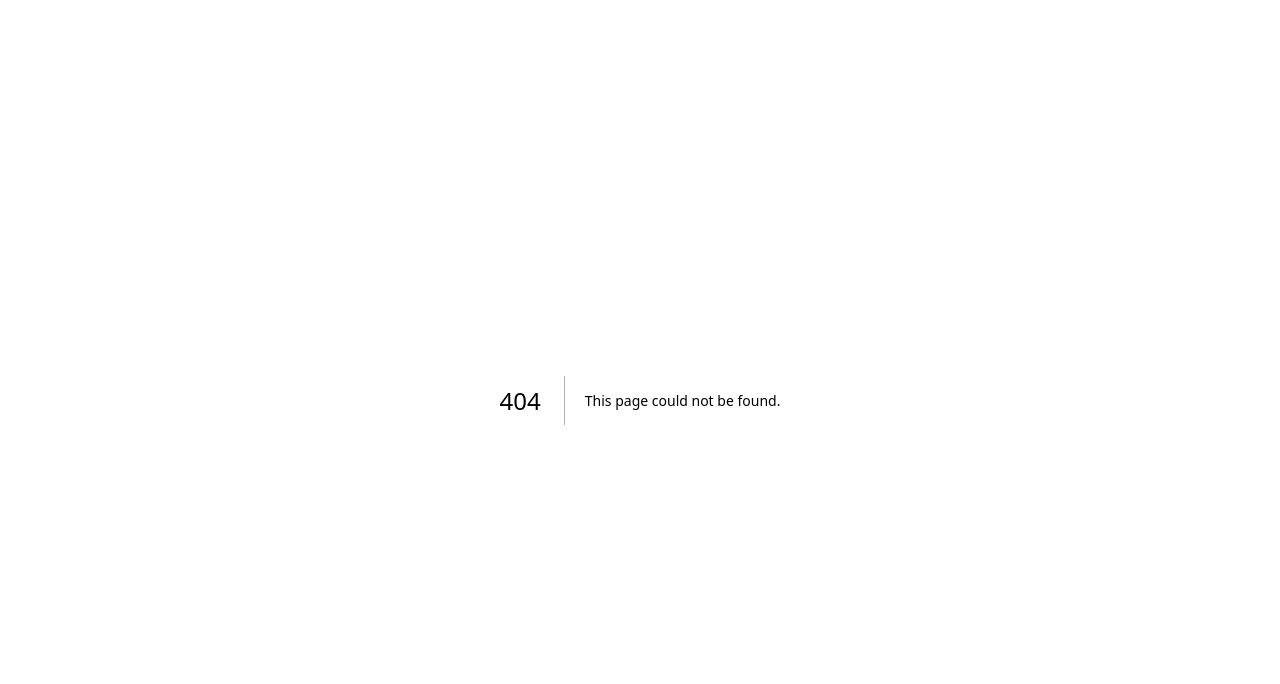
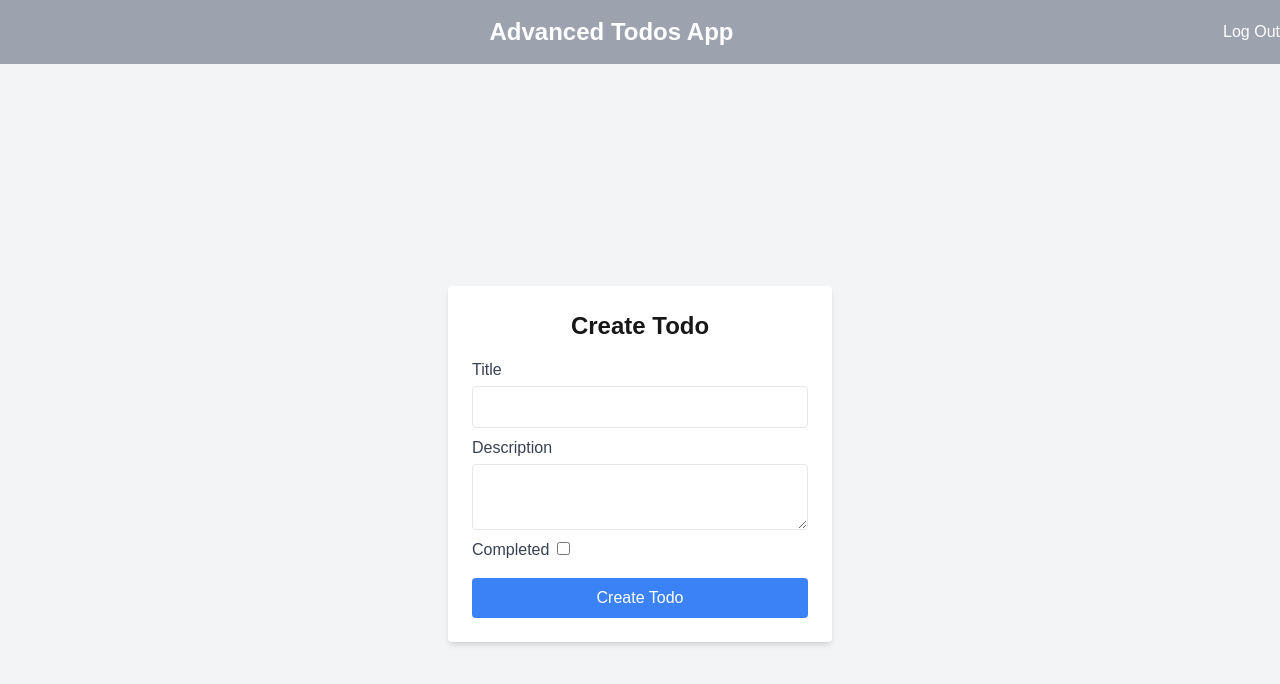
Before and after one commit to kaustubhraut-07/Advance-Todo-app-frontend, a Next.js app: page /createtodo in a window 1280 px wide. Before the commit this address had no page. Shown: the top 684 px of the page. Built offline with nearby package versions, Linux system fonts and the light colour scheme; no server answers.

Commit message:
added totify and other bug fixes done

```diff
--- a/package.json
+++ b/package.json
@@ -14,7 +14,8 @@
     "next-auth": "^4.24.8",
     "react": "^18",
     "react-dom": "^18",
-    "react-router-dom": "^6.26.2"
+    "react-router-dom": "^6.26.2",
+    "react-toastify": "^10.0.5"
   },
   "devDependencies": {
     "@types/node": "^20.16.10",
--- /dev/null
+++ b/src/app/createtodo/page.tsx
@@ -0,0 +1,107 @@
+'use client'
+
+import { useSession } from 'next-auth/react';
+import React, { useState } from 'react'
+import { ToastContainer, toast } from 'react-toastify';
+import 'react-toastify/dist/ReactToastify.css';
+const page = () => {
+  const [formData, setFormData] = useState({
+    title: '',
+    description: '',
+    completed: false,
+  })
+  const apiUrl = process.env.NEXT_PUBLIC_BACKEND_URL;
+
+  const handleChange = (e : any) => {
+    const { name, value, type, checked } = e.target
+    setFormData({
+      ...formData,
+      [name]: type === 'checkbox' ? checked : value,
+    })
+  }
+  const {data : Session} = useSession();
+  const notify = () => toast("Todo created!");
+
+  const handleSubmit = async (e: React.FormEvent) => {
+    e.preventDefault()
+    try {
+      const response = await fetch(`${apiUrl}todo/createTododo/${Session?.user?.email}/`, {
+        method: 'POST',
+        headers: {
+          'Content-Type': 'application/json',
+        },
+        body: JSON.stringify(formData),
+      })
+
+      if (!response.ok) {
+        throw new Error('Error creating Todo')
+      }
+
+      const data = await response.json()
+      console.log('Todo created successfully:', data)
+      notify();
+
+
+      setFormData({
+        title: '',
+        description: '',
+        completed: false,
+      })
+
+    } catch (error) {
+      console.error('Error:', error)
+    }
+  }
+
+  return (
+    <div className="flex justify-center items-center h-screen bg-gray-100">
+      <form onSubmit={handleSubmit} className="bg-white p-6 rounded shadow-md w-96">
+        <h2 className="text-2xl font-bold mb-4 text-center">Create Todo</h2>
+
+        <label className="block mb-2 text-gray-700">
+          Title
+          <input
+            type="text"
+            name="title"
+            value={formData.title}
+            onChange={handleChange}
+            className="block w-full mt-1 p-2 border rounded"
+            required
+          />
+        </label>
+
+        <label className="block mb-2 text-gray-700">
+          Description
+          <textarea
+            name="description"
+            value={formData.description}
+            onChange={handleChange}
+            className="block w-full mt-1 p-2 border rounded"
+            required
+          />
+        </label>
+
+        <label className="block mb-4 text-gray-700">
+          Completed
+          <input
+            type="checkbox"
+            name="completed"
+            checked={formData.completed}
+            onChange={handleChange}
+            className="ml-2"
+          />
+        </label>
+
+        <button
+          type="submit"
+          className="w-full bg-blue-500 text-white p-2 rounded hover:bg-blue-600 transition duration-200"
+        >
+          Create Todo
+        </button>
+      </form>
+      <ToastContainer />
+    </div>
+  )
+}
+
+export default page
--- a/src/app/dashboard/page.tsx
+++ b/src/app/dashboard/page.tsx
@@ -36,17 +36,17 @@ const DashboardPage: React.FC = () => {
   const handleEdit = (id: number) => {
     const todo = todos.find(t => t.id === id);
     console.log(todo,"todo");
-    if (todo) {
-      router.push({
-        pathname: '/edittodo',
-        query: {
-          pid: todo.id,
-          title: todo.title,
-          description: todo.description,
-          completed: todo.completed,
-        }
-      });
-    }
+    // if (todo) {
+    //   router.push({
+    //     pathname: '/edittodo',
+    //     query: {
+    //       pid: todo.id,
+    //       title: todo.title,
+    //       description: todo.description,
+    //       completed: todo.completed,
+    //     }
+    //   });
+    // }
     console.log(`Edit Todo with id: ${id}`);
   };
 
@@ -61,11 +61,17 @@ const DashboardPage: React.FC = () => {
     console.log(`Delete Todo with id: ${id}`);
   };
 
+  const handleCreateTodos = () => {
+    router.push('/createtodo');
+  }
   return (
     <div>
-      <Navbar />
+      {/* <Navbar /> */}
       <div className="container mx-auto px-4 py-8">
+        <div className='flex justify-between items-center mb-4'>
         <h1 className="text-2xl font-bold mb-4">Todos Dashboard</h1>
+        <button className="bg-blue-500 text-white px-3 py-1 rounded hover:bg-blue-600" onClick={handleCreateTodos}>Create Todo</button>
+        </div>
         <table className="min-w-full table-auto">
           <thead>
             <tr className="bg-gray-100">
--- a/src/app/layout.tsx
+++ b/src/app/layout.tsx
@@ -1,7 +1,11 @@
+
+'use client';
 import type { Metadata } from "next";
 import localFont from "next/font/local";
 import "./globals.css";
 import SessionProvider from "@/providers/SessionProvider";
+import Navbar from "./navbar/page";
+import { useSession } from "next-auth/react";
 
 const geistSans = localFont({
   src: "./fonts/GeistVF.woff",
@@ -14,22 +18,28 @@ const geistMono = localFont({
   weight: "100 900",
 });
 
-export const metadata: Metadata = {
+ const metadata: Metadata = {
   title: "Create Next App",
   description: "Generated by create next app",
 };
+
 
 export default function RootLayout({
   children,
 }: Readonly<{
   children: React.ReactNode;
 }>) {
+
+
   return (
     <html lang="en">
        <SessionProvider>
+
       <body
         className={`${geistSans.variable} ${geistMono.variable} antialiased`}
       >
+
+        <Navbar />
         {children}
       </body>
       </SessionProvider>
```
Also changed, not shown: 1 other file (tests, documents, lock files or other folders).
